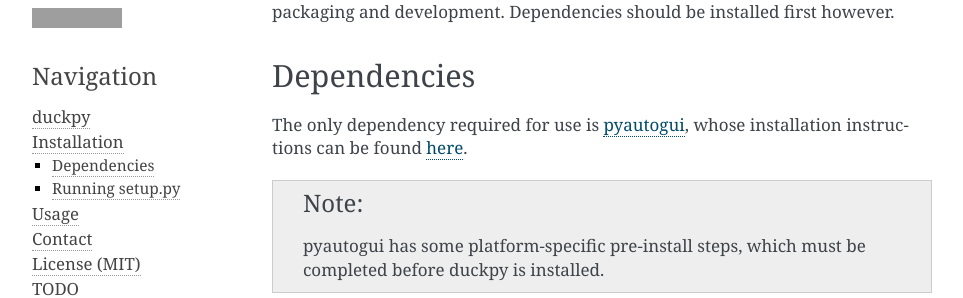
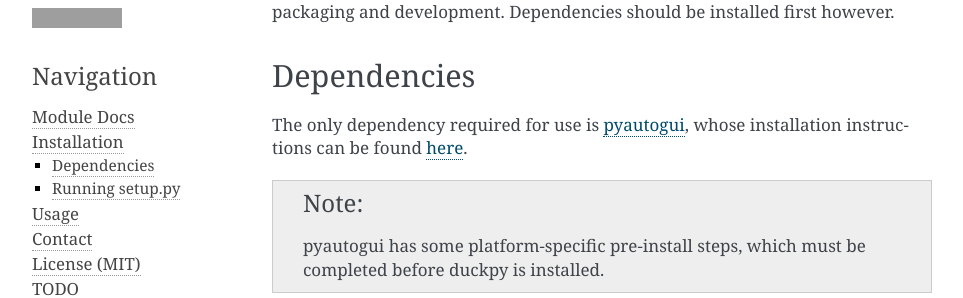
Before and after one commit to learnitall/duckpy, a Sphinx documentation site: the page built from docs/install.rst, in a window 1280 px wide, cut to the strip 129-427 px from the top of the page. Shown: the whole strip, without its empty margins (148-1111 px from the left). Built offline with Sphinx 7.4.7, drawn with Linux system fonts in a browser that asks for light colours; grey boxes are pictures that could not be loaded.

Commit message:
Added private objs to module docs

```diff
--- a/docs/duckpy.rst
+++ b/docs/duckpy.rst
@@ -1,5 +1,6 @@
-duckpy
-------
+Module Docs
+-----------
 
 .. automodule:: duckpy.duck
     :members:
+    :private-members:
```
